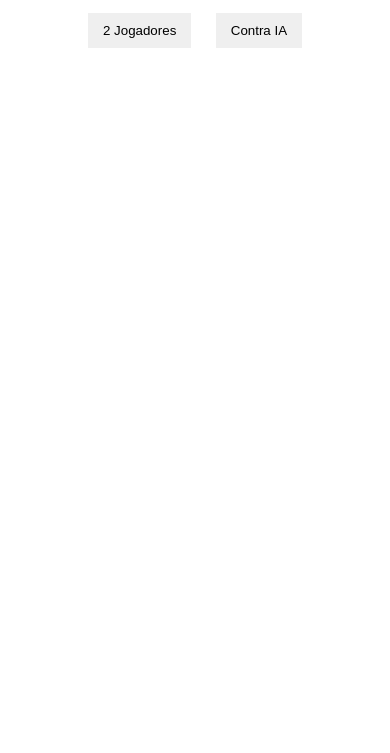
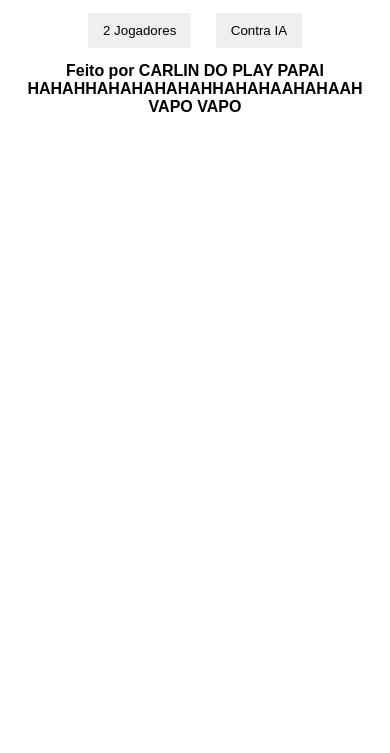
Before and after one commit to dudu9bre/jogo-da-velha, a plain HTML site: page index.html in a window 390 px wide. Shown: the part 91-844 px from the top of the page. Drawn offline with Linux system fonts and the light colour scheme.

Commit message:
carlin do play

```diff
--- a/css/style.css
+++ b/css/style.css
@@ -115,9 +115,18 @@ h1 {
     padding: 20px;
 }
 
+/* footer */
+
+footer {
+    display: flex;
+}
+
 @media (max-width: 600px) {
     #msg p {
         width: 250px;
         font-size: 25px;
     }
+    footer h2 {
+        font-size: 1em;
+    }
 }
--- a/index.html
+++ b/index.html
@@ -41,6 +41,9 @@
     <div id="msg" class="hide">
         <p></p>
     </div>
+    <footer>
+        <h2>Feito por CARLIN DO PLAY PAPAI HAHAHHAHAHAHAHAHHAHAHAAHAHAAH VAPO VAPO</h2>
+    </footer>
     <script src="js/script.js"></script>
 </body>
 </html>
```
